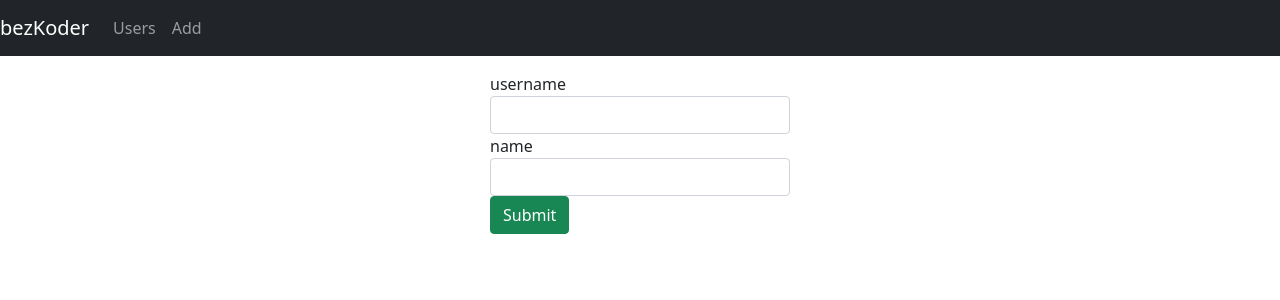
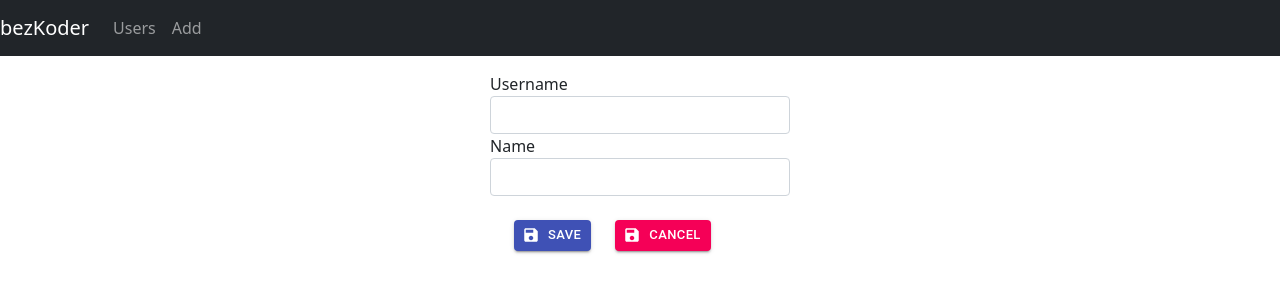
Before and after one commit to bhayron/React_Paginate_Adonis, a React (Create React App) app: page /add in a window 1280 px wide. Shown: the top 300 px of the page. Built offline with nearby package versions, Linux system fonts and the light colour scheme.

Commit message:
Add modal

```diff
--- a/package.json
+++ b/package.json
@@ -5,6 +5,7 @@
   "dependencies": {
     "@fortawesome/fontawesome-free": "^5.15.3",
     "@material-ui/core": "^4.12.3",
+    "@material-ui/icons": "^4.11.2",
     "@material-ui/lab": "^4.0.0-alpha.57",
     "@testing-library/jest-dom": "^5.11.4",
     "@testing-library/react": "^11.1.0",
--- a/src/components/AddUser.js
+++ b/src/components/AddUser.js
@@ -1,7 +1,20 @@
 import React, { useState } from "react";
 import UserDataService from "../services/UserService";
+import { makeStyles } from '@material-ui/core/styles';
+import Button from '@material-ui/core/Button';
+import Icon from '@material-ui/core/Icon';
+import SaveIcon from '@material-ui/icons/Save';
+import CancelIcon from '@material-ui/icons/Cancel';
 
-const AddUser = () => {
+
+const useStyles = makeStyles((theme) => ({
+  button: {
+    margin: theme.spacing(3),
+  },
+}));
+
+const AddUser = (setOpen) => {
+  const classes = useStyles();
   const initialUserState = {
     id: null,
     username: "",
@@ -14,6 +27,10 @@ const AddUser = () => {
   const handleInputChange = event => {
     const { name, value } = event.target;
     setUser({ ...tutorial, [name]: value });
+  };
+
+  const handleClose = () => {
+    setOpen(false);
   };
 
   const saveUser = () => {
@@ -55,7 +72,7 @@ const AddUser = () => {
       ) : (
         <div>
           <div className="form-group">
-            <label htmlFor="username">username</label>
+            <label htmlFor="username">Username</label>
             <input
               type="text"
               className="form-control"
@@ -68,7 +85,7 @@ const AddUser = () => {
           </div>
 
           <div className="form-group">
-            <label htmlFor="name">name</label>
+            <label htmlFor="name">Name</label>
             <input
               type="text"
               className="form-control"
@@ -80,9 +97,25 @@ const AddUser = () => {
             />
           </div>
 
-          <button onClick={saveUser} className="btn btn-success">
-            Submit
-          </button>
+              <Button
+                 className={classes.button}
+                 onClick={saveUser}
+                 variant="contained"
+                 color="primary"
+                 size="small"
+                 startIcon={<SaveIcon />}
+                >
+                    Save
+              </Button>
+
+          <Button
+              onClick={handleClose}
+              variant="contained"
+              color="secondary"
+              size="small"
+              startIcon={<SaveIcon />}>
+            Cancel
+          </Button>
         </div>
       )}
     </div>
--- a/src/components/UsersList.js
+++ b/src/components/UsersList.js
@@ -5,14 +5,33 @@ import { useTable } from "react-table";
 import Button from '@material-ui/core/Button';
 import IconButton from '@material-ui/core/IconButton';
 import EditIcon from '@material-ui/icons/Edit';
+import Dialog from '@material-ui/core/Dialog';
+import DialogActions from '@material-ui/core/DialogActions';
+import DialogContent from '@material-ui/core/DialogContent';
+import DialogTitle from '@material-ui/core/DialogTitle';
 
 import Pagination from "@material-ui/lab/Pagination";
 
 import Swal from 'sweetalert2'
 
+import AddUser from './AddUser'
+
+
+
 const UsersList = (props) => {
   const [users, setUsers] = useState([]);
   const [searchTitle, setSearchTitle] = useState("");
+
+  //modal
+  const [open, setOpen] = React.useState(false);
+
+  const handleClickOpen = () => {
+    setOpen(true);
+  };
+
+  const handleClose = () => {
+    setOpen(false);
+  };
 
   const usersRef = useRef();
 
@@ -273,12 +292,36 @@ const UsersList = (props) => {
           />
         </div>
       </div>
+      <div>
+      <Button variant="outlined" color="primary" onClick={handleClickOpen}>
+        Add
+      </Button>
 
-      <div className="col-md-8">
+      <Dialog
+        open={open}
+        onClose={handleClose}
+        aria-labelledby="alert-dialog-title"
+        aria-describedby="alert-dialog-description"
+      >
+        <DialogTitle id="alert-dialog-title">Add User</DialogTitle>
+        <DialogContent>
+
+         <AddUser
+         setOpen={setOpen}
+
+         />
+
+        </DialogContent>
+
+      </Dialog>
+    </div>
+
+
+      {/* <div className="col-md-8">
         <button className="btn btn-sm btn-danger" onClick={removeAllUsers}>
           Remove All
         </button>
-      </div>
+      </div> */}
     </div>
   );
 };
```
Also changed, not shown: src/components/Modal.js (deleted, +0 -94 lines), 1 other file (tests, documents, lock files or other folders).
